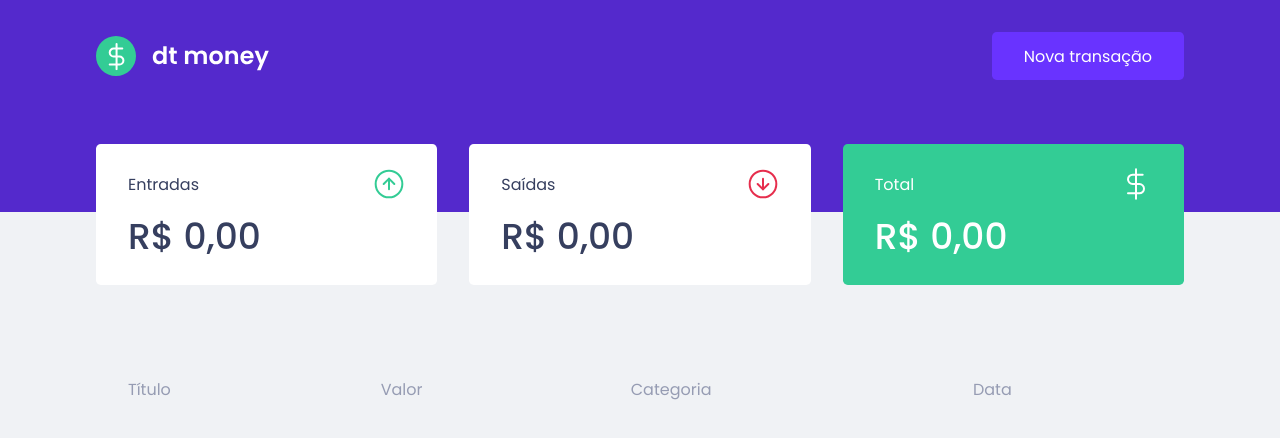
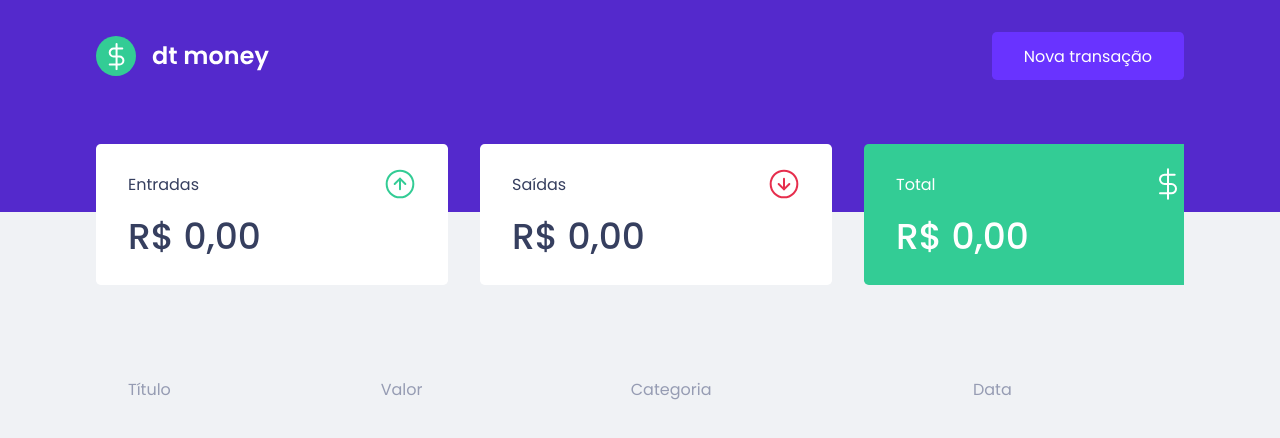
Before and after one commit to danilo-vieira/my-finances, a React (Create React App) app: page / in a window 1280 px wide. Shown: the top 438 px of the page. Built offline with nearby package versions, Linux system fonts and the light colour scheme; what miragejs would draw is missing.

Commit message:
chore: fix summary card size

```diff
--- a/src/components/Summary/styles.ts
+++ b/src/components/Summary/styles.ts
@@ -6,7 +6,13 @@ export const Container = styled.div`
   gap: 2rem;
   margin-top: -4.25rem;
 
+  overflow-x: scroll;
+  &::-webkit-scrollbar {
+    display: none;
+  }
+
   div {
+    width: 22rem;
     background: var(--shape);
     padding: 1.5rem 2rem;
     border-radius: 0.3rem;
@@ -65,10 +71,5 @@ export const Container = styled.div`
         }
       }
     }
-
-    overflow-x: scroll;
-    &::-webkit-scrollbar {
-      display: none;
-    }
   }
 `;
```
